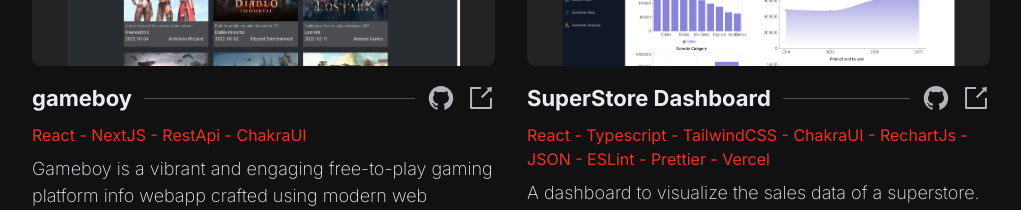
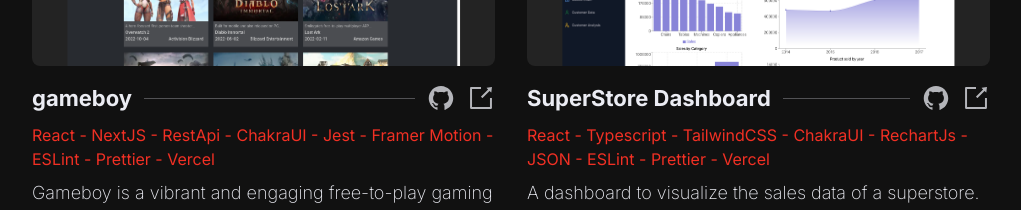
Before and after one commit to ShahSau/portfolioNew, a Next.js app: page / in a window 1280 px wide. Shown: the part 6320-6530 px from the top of the page, without its empty margins (159-1180 px from the left). Built offline with nearby package versions, Linux system fonts and the light colour scheme.

Commit message:
small update

```diff
--- a/app/components/home/projects/Projects.tsx
+++ b/app/components/home/projects/Projects.tsx
@@ -377,7 +377,7 @@
     projectLink: 'https://gameboy-ruddy.vercel.app/',
     featured: false,
     type: 'Frontend',
-    tech: ['React', 'NextJS', 'RestApi', 'ChakraUI'],
+    tech: ['React', 'NextJS', 'RestApi', 'ChakraUI', 'Jest', 'Framer Motion', 'ESLint', 'Prettier', 'Vercel'],
     description:
       'Gameboy is a vibrant and engaging free-to-play gaming platform info webapp crafted using modern web technologies like JavaScript, Next.js, React, Framer Motion, and Chakra UI..',
     modalContent: (
```
Also changed, not shown: 2 other files (tests, documents, lock files or other folders).
